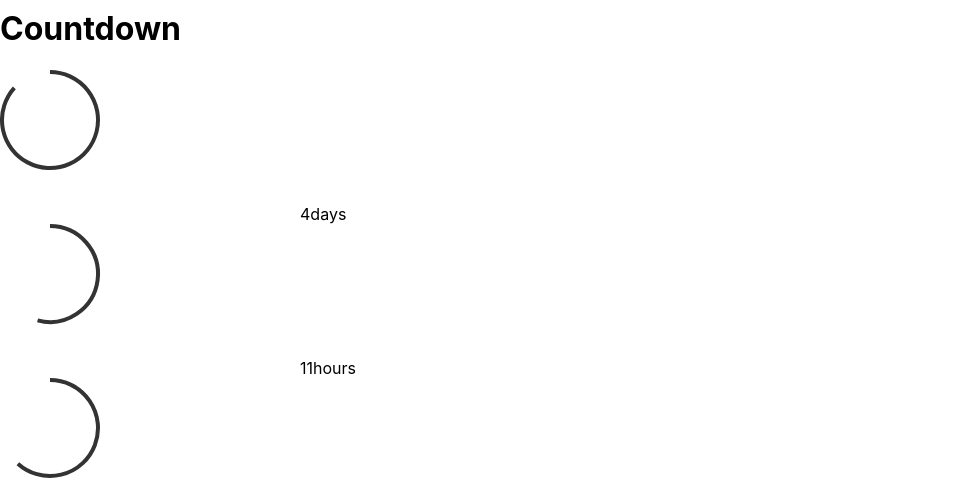
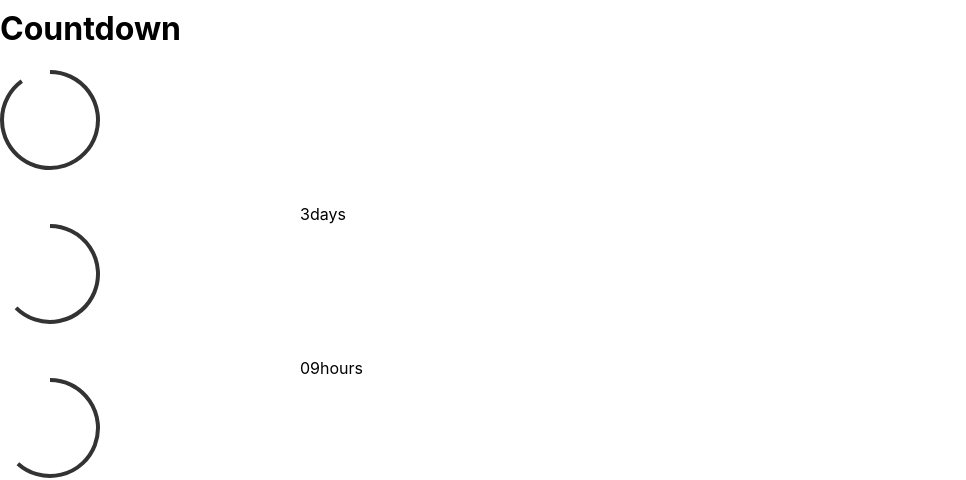
Before and after one commit to expat-journal-2/Front-End, a React (Create React App) app in the folder expatjournal/: page / in a window 1280 px wide. Shown: the part 123-603 px from the top of the page, without its empty margins (0-966 px from the left). Built offline with nearby package versions, Linux system fonts and the light colour scheme.

Commit message:
updated countdown timer

```diff
--- a/expatjournal/src/components/Countdown.js
+++ b/expatjournal/src/components/Countdown.js
@@ -89,7 +89,7 @@ const SVGCircle = ({ radius }) => (
 
 ReactDOM.render(
 	<Countdown
-		timeTillDate="03 06 2020, 9:00 am"
+		timeTillDate="03 05 2020, 7:00 am"
 		timeFormat="MM DD YYYY, h:mm a"
 	/>,
 	document.getElementById('app')
```
